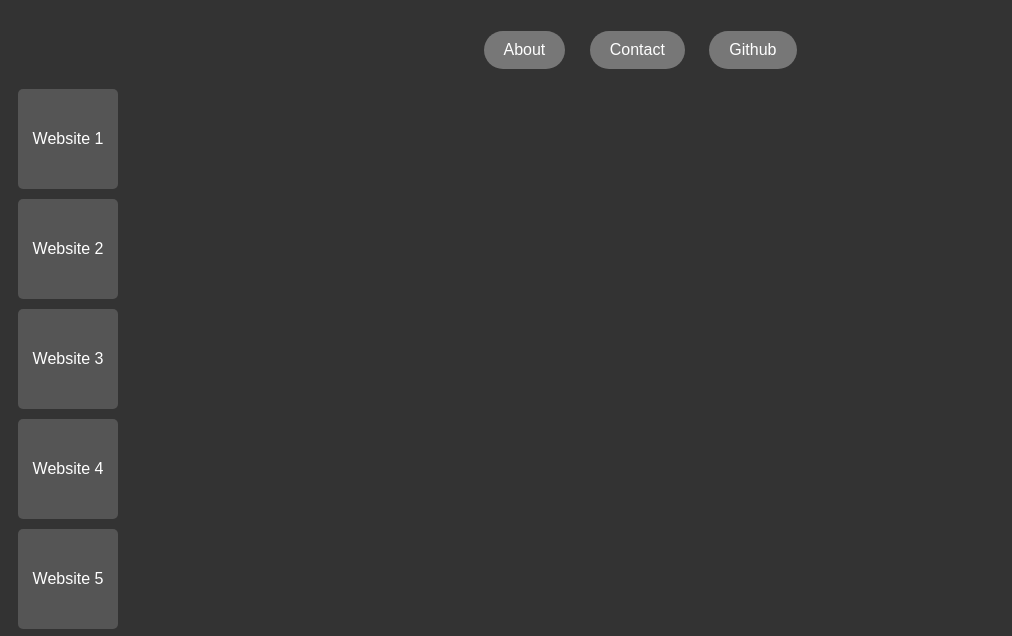
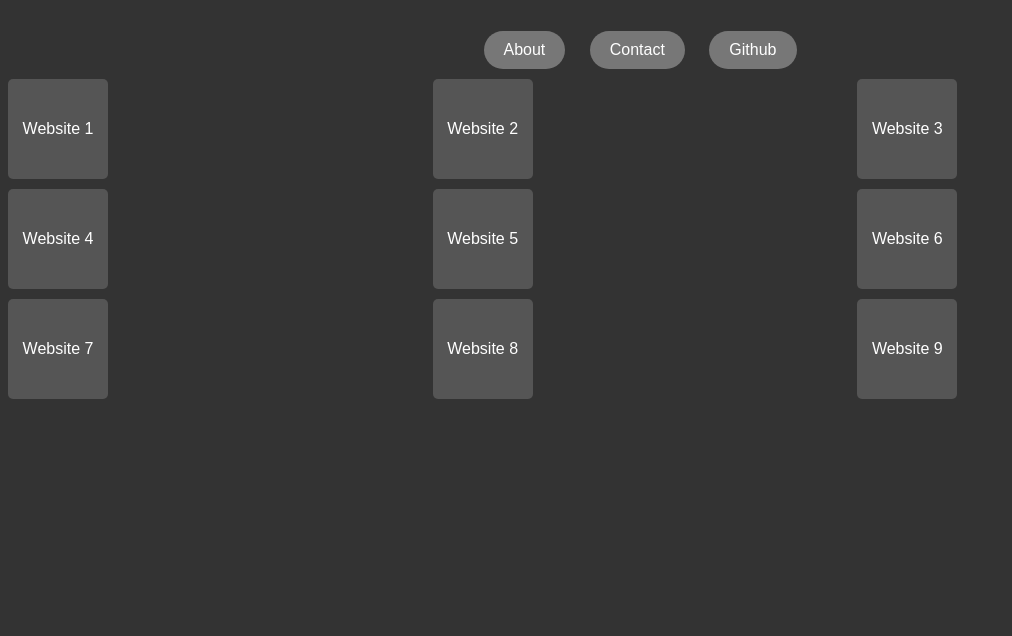
Before and after one commit to MediaSavvy/MediaSavvy.github.io, a plain HTML site: page index.html in a window 1280 px wide. Shown: the part 145-781 px from the top of the page, without its empty margins (0-1012 px from the left). Drawn offline with Linux system fonts and the light colour scheme.

Commit message:
Update index.html

```diff
--- a/index.html
+++ b/index.html
@@ -18,6 +18,13 @@
       font-size: 36px;
     }
 
+    .grid {
+      display: grid;
+      grid-template-columns: repeat(3, 1fr);
+      gap: 10px;
+      justify-content: center;
+    }
+
     .block {
       display: flex;
       align-items: center;
@@ -25,7 +32,6 @@
       width: 100px;
       height: 100px;
       background-color: #555;
-      margin: 10px;
       border-radius: 5px;
     }
 
```
